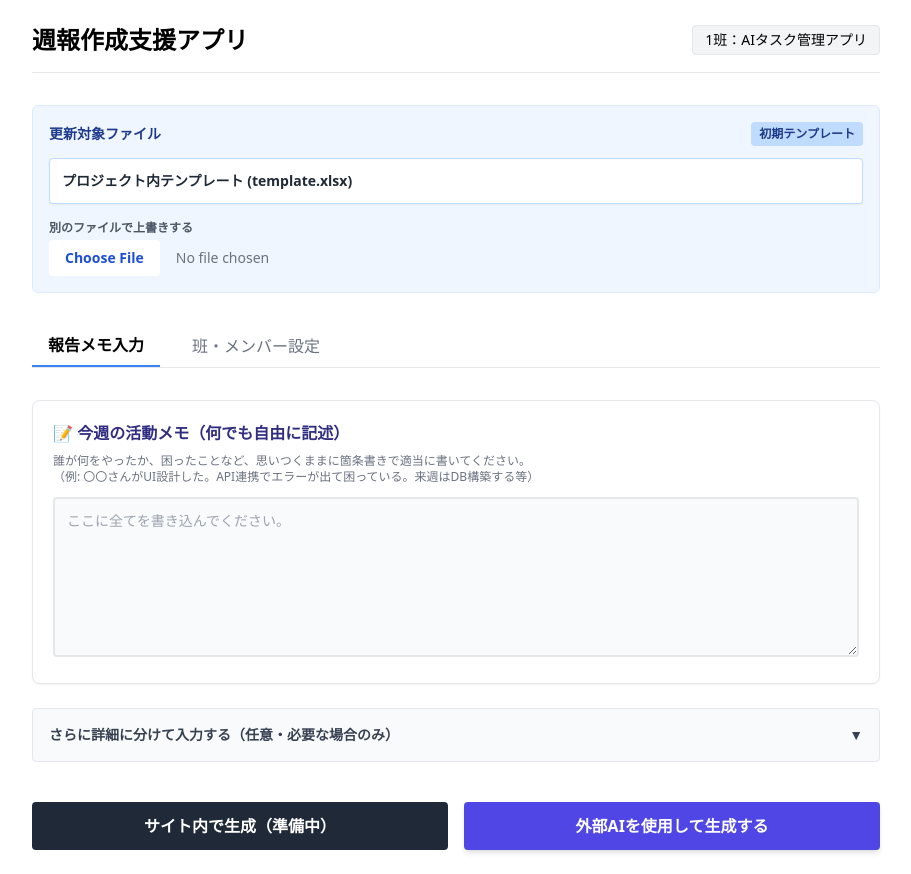
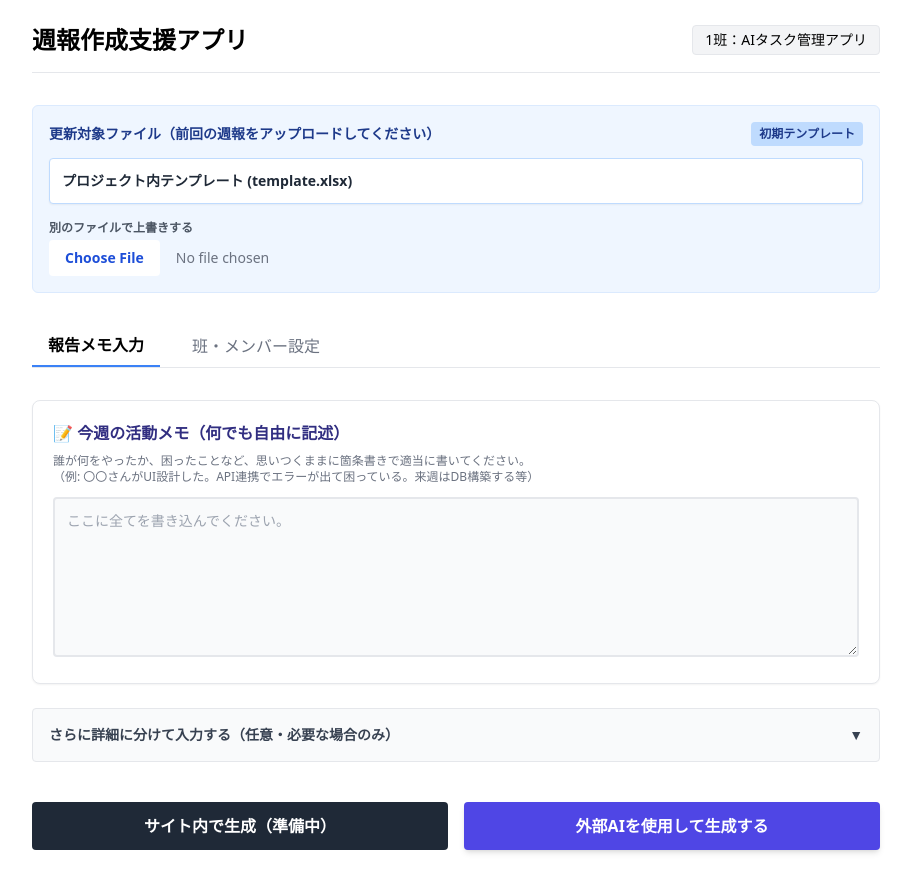
Before and after one commit to shingo29831/weekly-report-generator, a Next.js app: page / in a window 1280 px wide. Shown: the whole page, without its empty margins (184-1095 px from the left). Built offline with nearby package versions, Linux system fonts and the light colour scheme.

Commit message:
refactor:text

```diff
--- a/app/page.tsx
+++ b/app/page.tsx
@@ -56,7 +56,7 @@ export default function Home() {
       {/* --- 適用中のテンプレート表示セクション --- */}
       <section className="bg-blue-50 p-4 rounded-md border border-blue-100">
         <div className="flex justify-between items-center mb-3">
-          <h2 className="text-sm font-bold text-blue-900">更新対象ファイル</h2>
+          <h2 className="text-sm font-bold text-blue-900">更新対象ファイル（前回の週報をアップロードしてください）</h2>
           {templateState.source !== "generated" && (
             <span className="text-xs font-bold px-2 py-1 rounded bg-blue-200 text-blue-900">
               {templateState.source === "default" && "初期テンプレート"}
```
